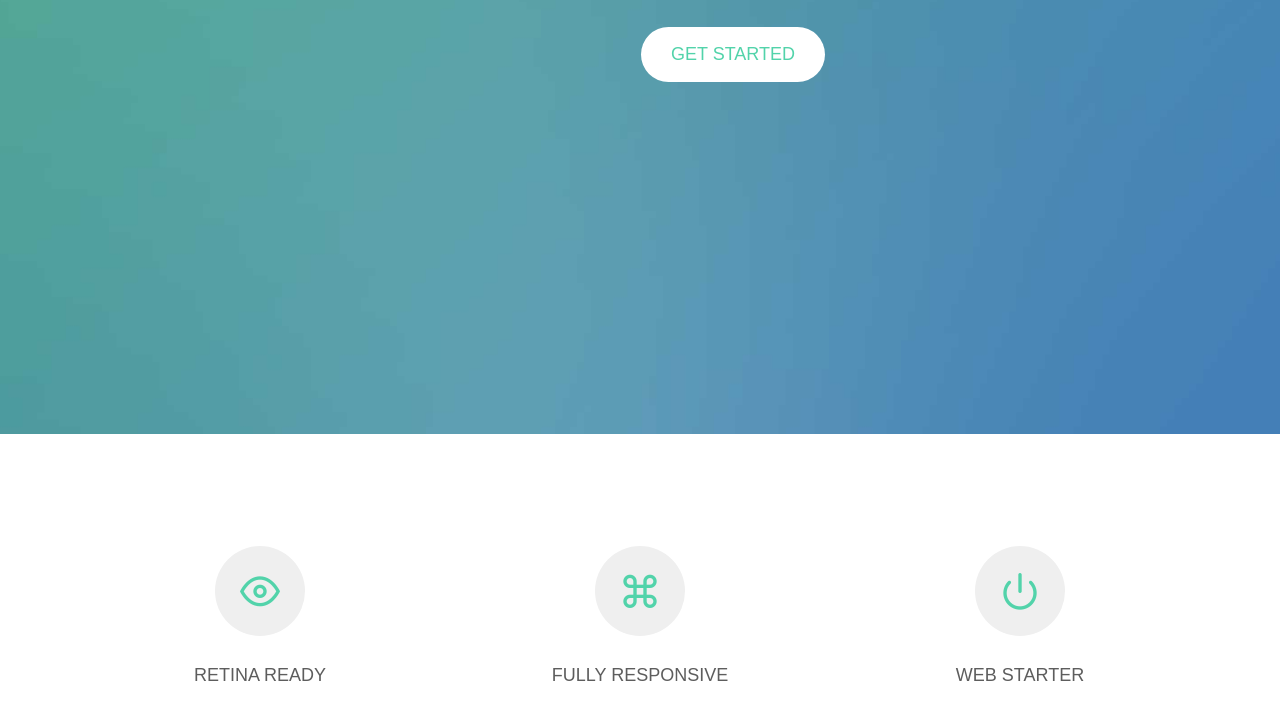
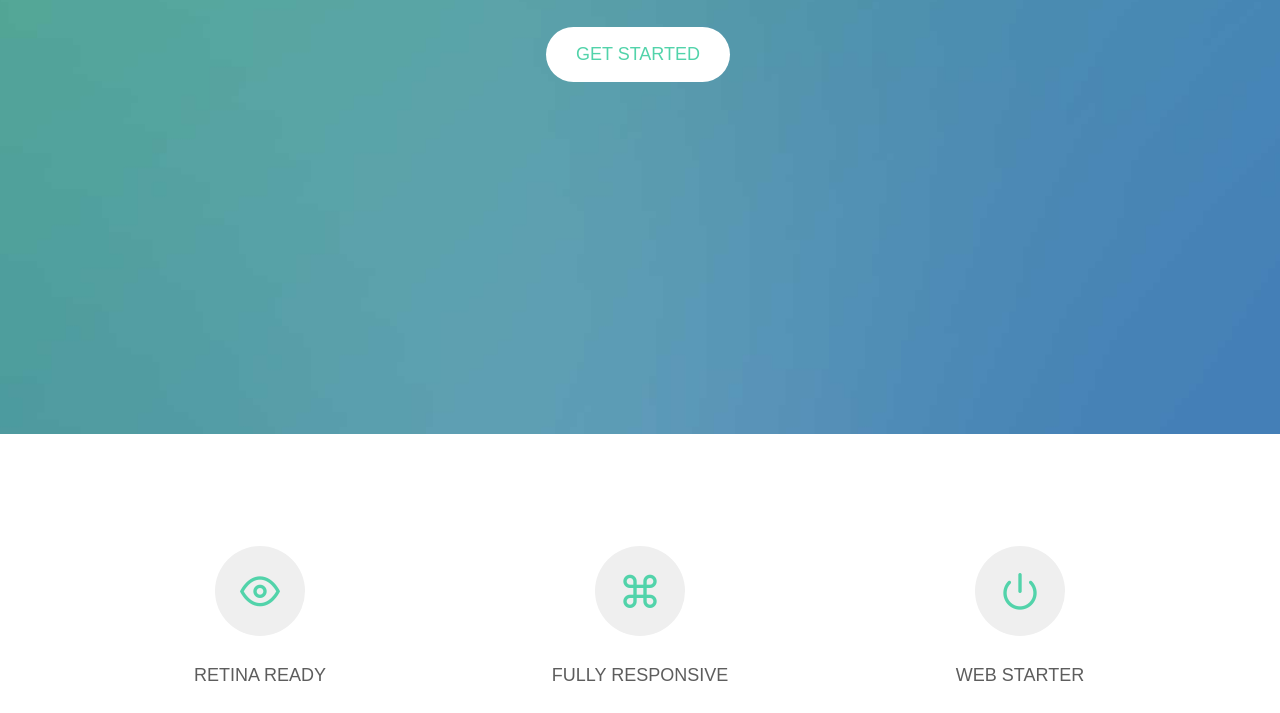
Before and after one commit to atlance23/invictusconsulting, a plain HTML site: page index.html in a window 1280 px wide. Shown: the part 466-1179 px from the top of the page. Drawn offline with Linux system fonts and the light colour scheme; files whose address does not match are found by name.

Commit message:
Update index.html

```diff
--- a/index.html
+++ b/index.html
@@ -80,8 +80,8 @@
 
     <header id="gtco-header" class="gtco-cover" role="banner" style="background-image:url(images/img_bg_1.jpg);">
         <div class="gtco-container">
-            <div class="row" style="display: flex; justify-content: center; align-items: center;">
-                <div class="col-md-12 col-md-offset-2 text-center">
+            <div class="row">
+                <div class="col-md-12 text-center">
                     <div class="display-t">
                         <div class="display-tc animate-box" data-animate-effect="fadeIn">
                             <h1>Invictus Consulting</h1>
```
